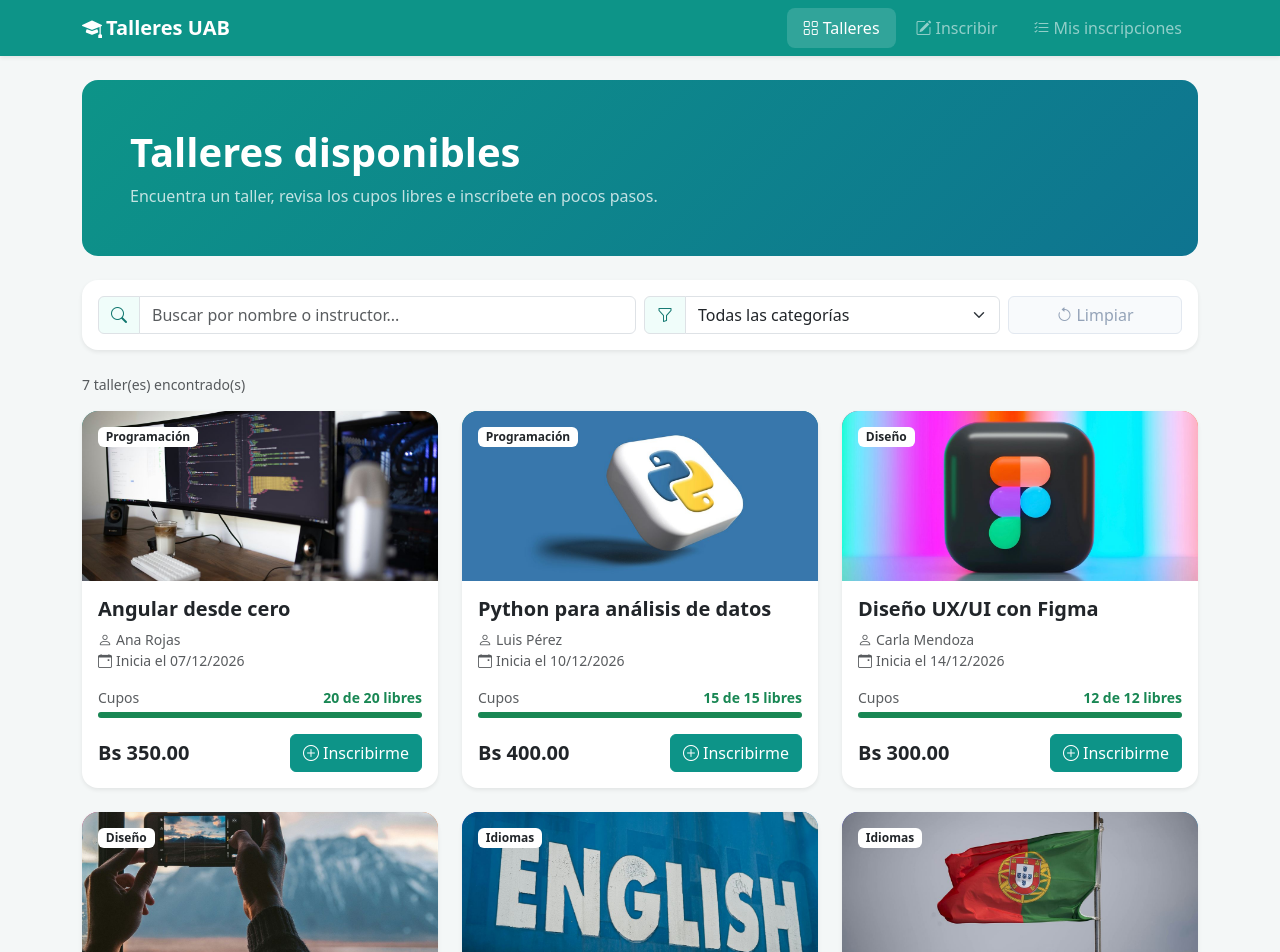
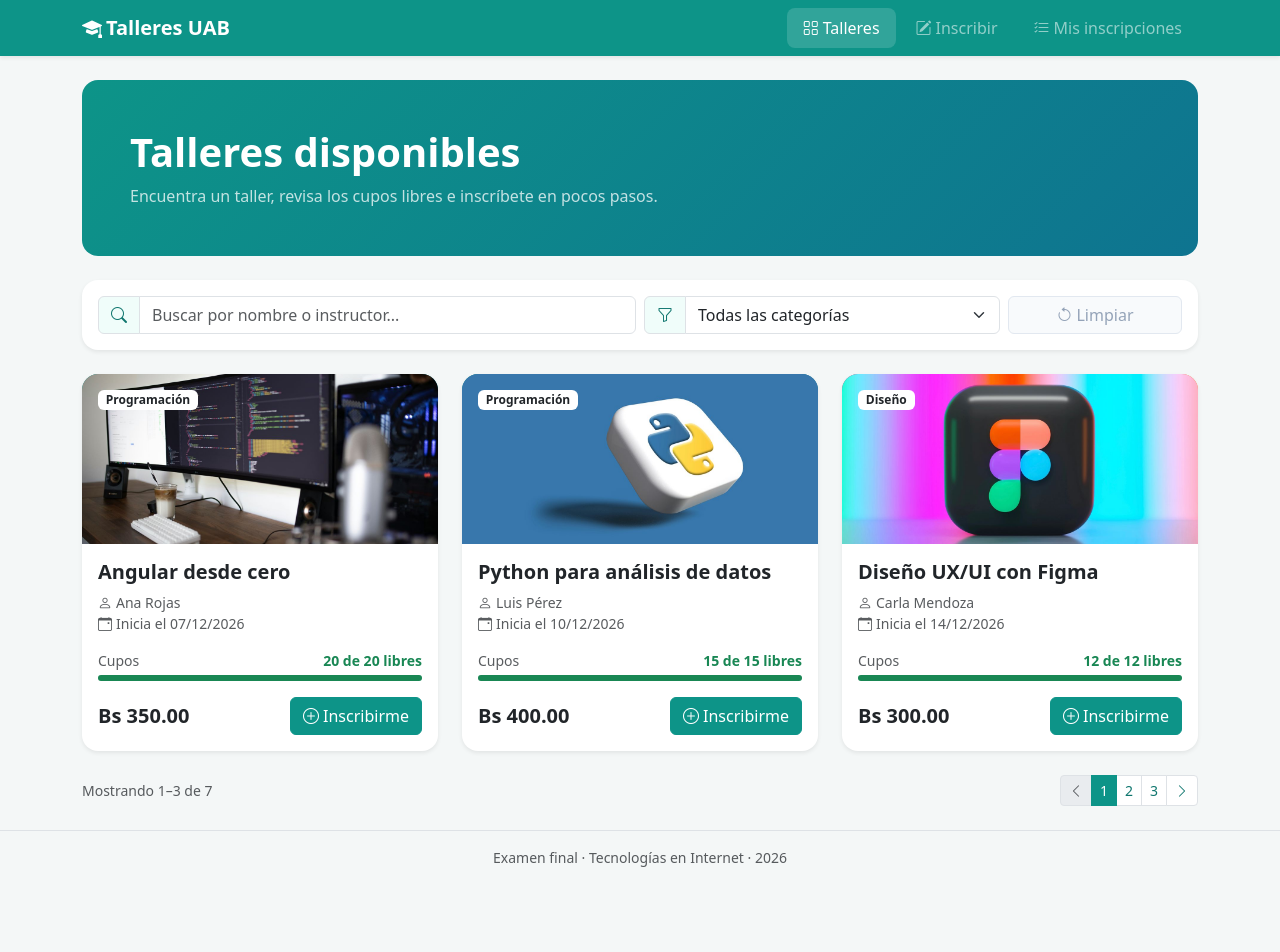
Before and after one commit to victorcastro-dot/angular-examen-final, an Angular app: page /talleres in a window 1280 px wide. Shown: the top 952 px of the page. After the commit the page ends 884 px from the top, so only its background shows below. Built offline with nearby package versions, Linux system fonts and the light colour scheme.

Commit message:
Paginar el catálogo de talleres de 3 en 3

```diff
--- a/src/app/pages/talleres/talleres.html
+++ b/src/app/pages/talleres/talleres.html
@@ -14,7 +14,7 @@
             class="form-control"
             placeholder="Buscar por nombre o instructor..."
             [value]="busqueda()"
-            (input)="busqueda.set($any($event.target).value)"
+            (input)="buscar($any($event.target).value)"
           />
         </div>
       </div>
@@ -24,7 +24,7 @@
           <select
             class="form-select"
             [value]="categoria()"
-            (change)="categoria.set($any($event.target).value)"
+            (change)="filtrarPorCategoria($any($event.target).value)"
           >
             <option value="">Todas las categorías</option>
             @for (c of categorias(); track c) {
@@ -52,9 +52,8 @@
 @if (cargando()) {
   <div class="text-center py-5"><div class="spinner-border text-primary"></div></div>
 } @else {
-  <p class="text-muted small mb-3">{{ filtrados().length }} taller(es) encontrado(s)</p>
   <div class="row row-cols-1 row-cols-sm-2 row-cols-lg-3 g-4">
-    @for (t of filtrados(); track t.id) {
+    @for (t of paginados(); track t.id) {
       <div class="col">
         <app-taller-card [taller]="t" (inscribir)="irAInscribir($event)" />
       </div>
@@ -64,4 +63,13 @@
       </div>
     }
   </div>
+
+  <div class="mt-4">
+    <app-paginador
+      [total]="filtrados().length"
+      [porPagina]="porPagina"
+      [pagina]="pagina()"
+      (cambiarPagina)="pagina.set($event)"
+    />
+  </div>
 }
--- a/src/app/pages/talleres/talleres.ts
+++ b/src/app/pages/talleres/talleres.ts
@@ -3,19 +3,23 @@ import { Router } from '@angular/router';
 import { DbService } from '../../services/db.service';
 import { Taller } from '../../models';
 import { TallerCard } from '../../components/taller-card/taller-card';
+import { Paginador } from '../../components/paginador/paginador';
 
 @Component({
   selector: 'app-talleres',
-  imports: [TallerCard],
+  imports: [TallerCard, Paginador],
   templateUrl: './talleres.html',
 })
 export class Talleres implements OnInit {
   private db = inject(DbService);
   private router = inject(Router);
 
+  readonly porPagina = 3;
+
   talleres = signal<Taller[]>([]);
   busqueda = signal('');
   categoria = signal('');
+  pagina = signal(1);
   cargando = signal(true);
 
   categorias = computed(() => [...new Set(this.talleres().map((t) => t.categoria))].sort());
@@ -34,14 +38,30 @@ export class Talleres implements OnInit {
     );
   });
 
+  paginados = computed(() => {
+    const inicio = (this.pagina() - 1) * this.porPagina;
+    return this.filtrados().slice(inicio, inicio + this.porPagina);
+  });
+
   async ngOnInit() {
     this.talleres.set(await this.db.getTalleres());
     this.cargando.set(false);
   }
 
+  buscar(texto: string) {
+    this.busqueda.set(texto);
+    this.pagina.set(1);
+  }
+
+  filtrarPorCategoria(categoria: string) {
+    this.categoria.set(categoria);
+    this.pagina.set(1);
+  }
+
   limpiar() {
     this.busqueda.set('');
     this.categoria.set('');
+    this.pagina.set(1);
   }
 
   irAInscribir(taller: Taller) {
```
